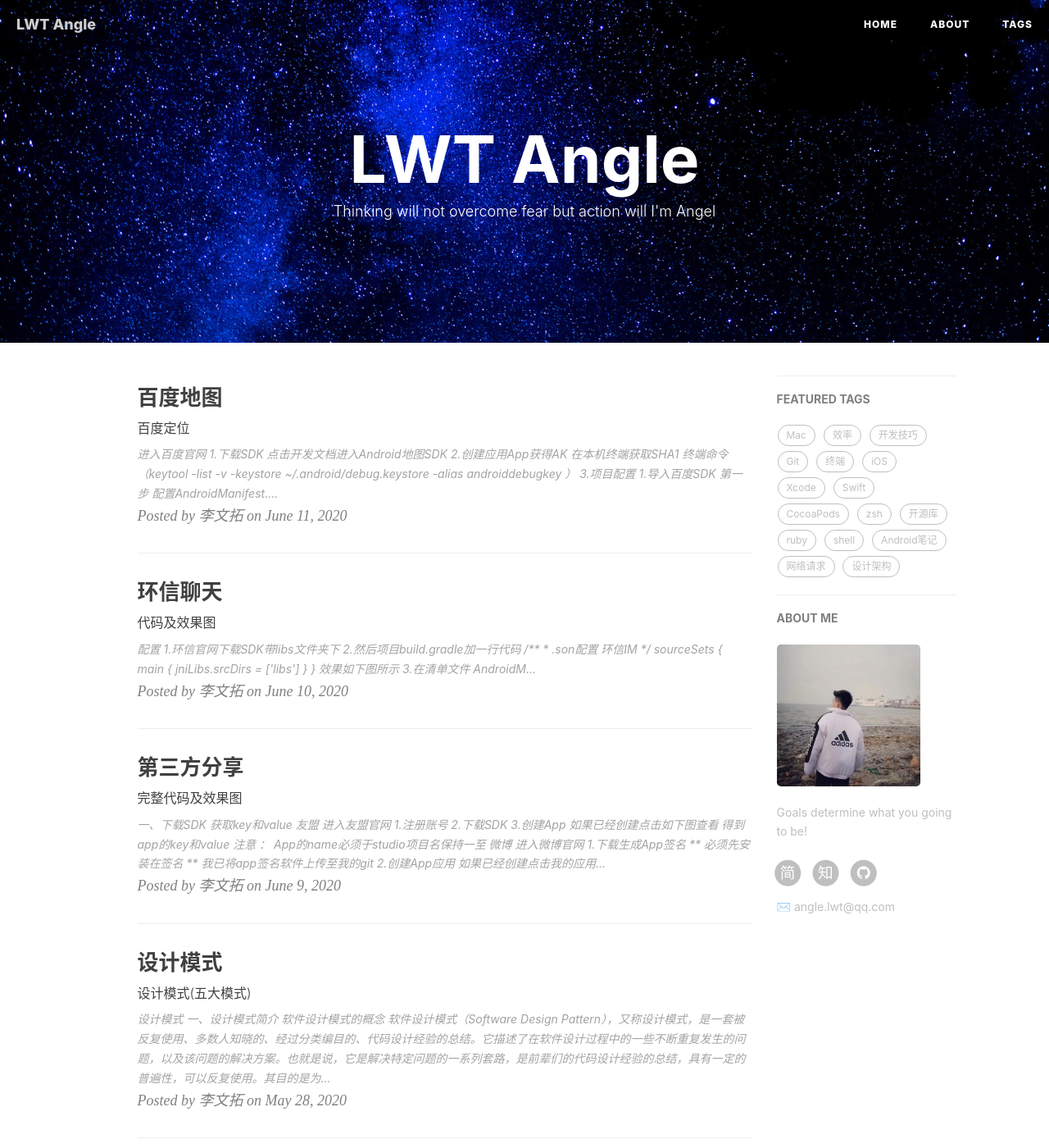
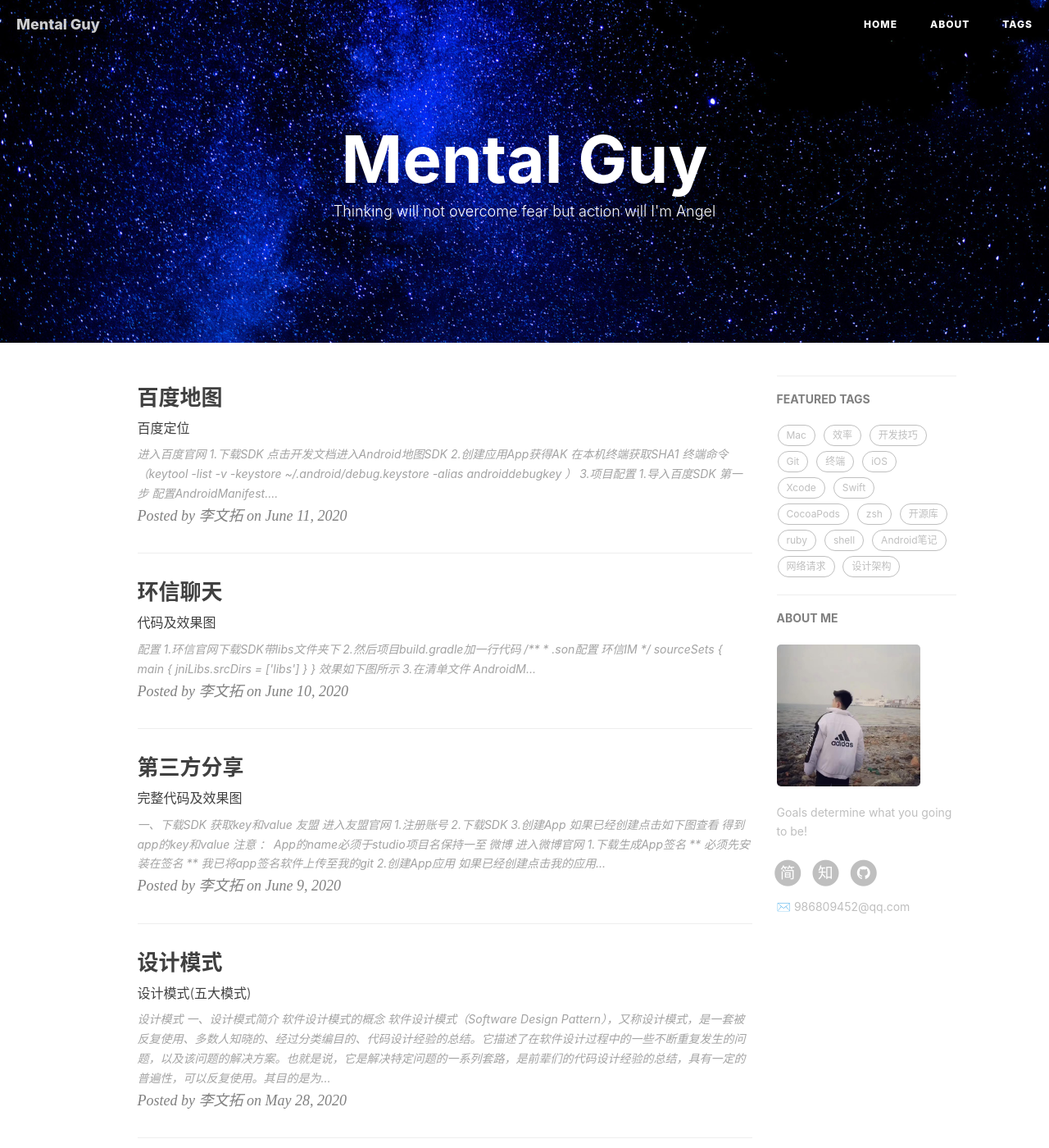
Before and after one commit to DanielsShelby/DanielsShelby.github.io, a Jekyll site: the page built from index.html, in a window 1280 px wide and 1400 px high. Shown: the whole window at 82% size. Built offline with Jekyll 4.4.1, drawn with Linux system fonts in a browser that asks for light colours; nearby versions of some CDN libraries; the list of posts is cut into pages by our own code; comment, search, counter and statistics services are not loaded; some of the changed text lies outside the part shown.

Commit message:
Update _config.yml

```diff
--- a/_config.yml
+++ b/_config.yml
@@ -1,11 +1,11 @@
 # Site settings
-title: LWT Angle
-SEOTitle: 李文拓的博客 | LWT Angle
+title: Mental Guy
+SEOTitle: 田超的博客 | Mental Guy
 header-img: img/post-bg-desk.jpg
-email: angle.lwt@qq.com
+email: 986809452@qq.com
 description: "The angel will choose to abandon you for everyone, and the devil will fight against the whole world for you."
-keyword: "LWT, LWT Angle,李文拓的博客, liwentuo, 李文拓, iOS, Apple, iPhone"
-url: "https://anglelwt.github.io"          # your host, for absolute URL
+keyword: "TC, Mental Guy,田超的博客, tianchao, 田超, iOS, Apple, iPhone"
+url: "https://danielsshelby.github.io/"          # your host, for absolute URL
 baseurl: ""      # for example, '/blog' if your blog hosted on 'host/blog'
 github_repo: "https://github.com/qiubaiying/qiubaiying.github.io.git" # you code repository
 
@@ -19,11 +19,11 @@
 # SNS settings
 RSS: false
 # weibo_username:
-zhihu_username:    李文拓Angle
-github_username:   AngleLwt
+zhihu_username:    田超Mental guy
+github_username:   Mental guy
 facebook_username:
 jianshu_username:   323eca6bb9fe
-#twitter_username:   liwentuo
+#twitter_username:   tianchao
 
 
 
```
